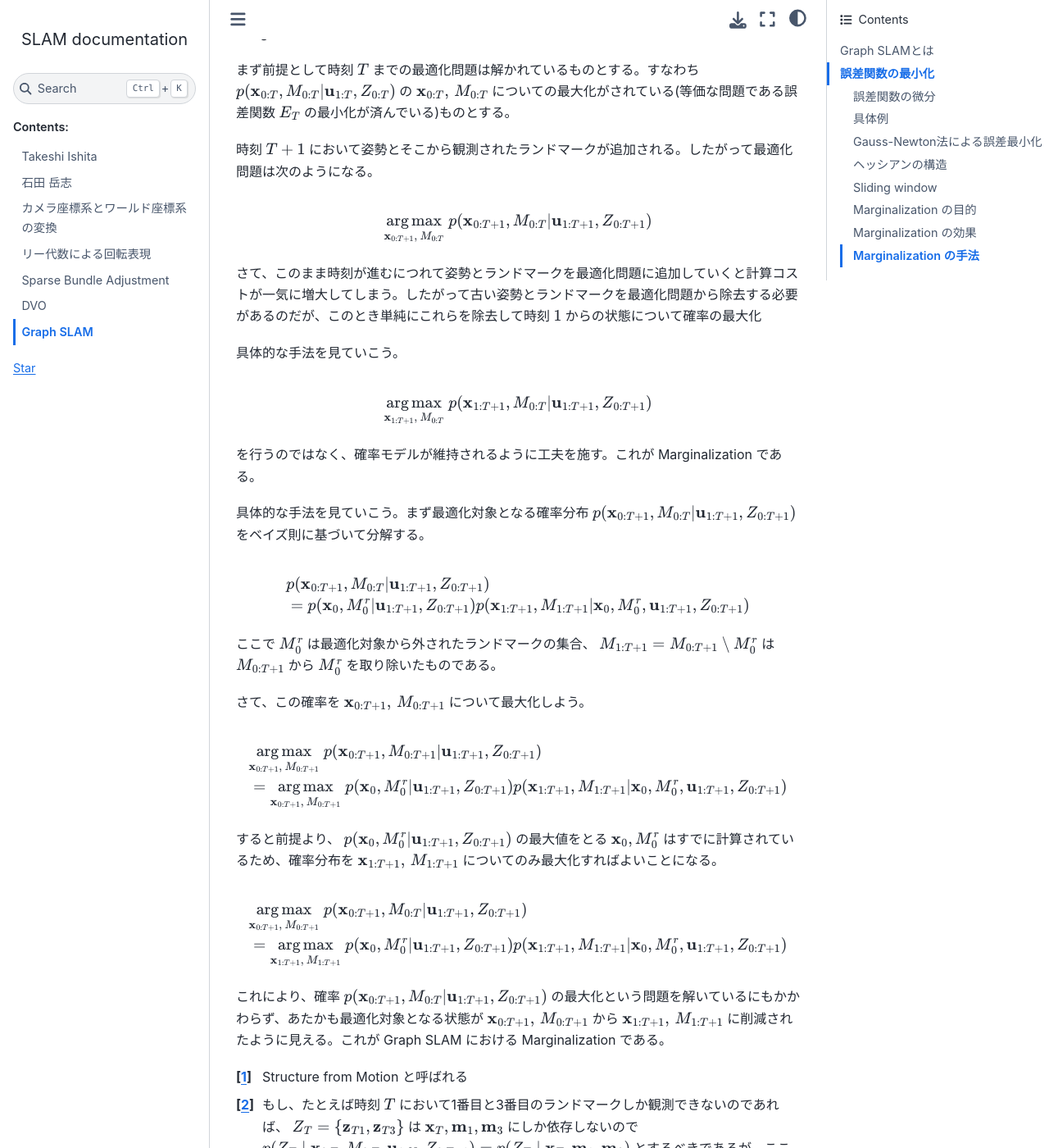
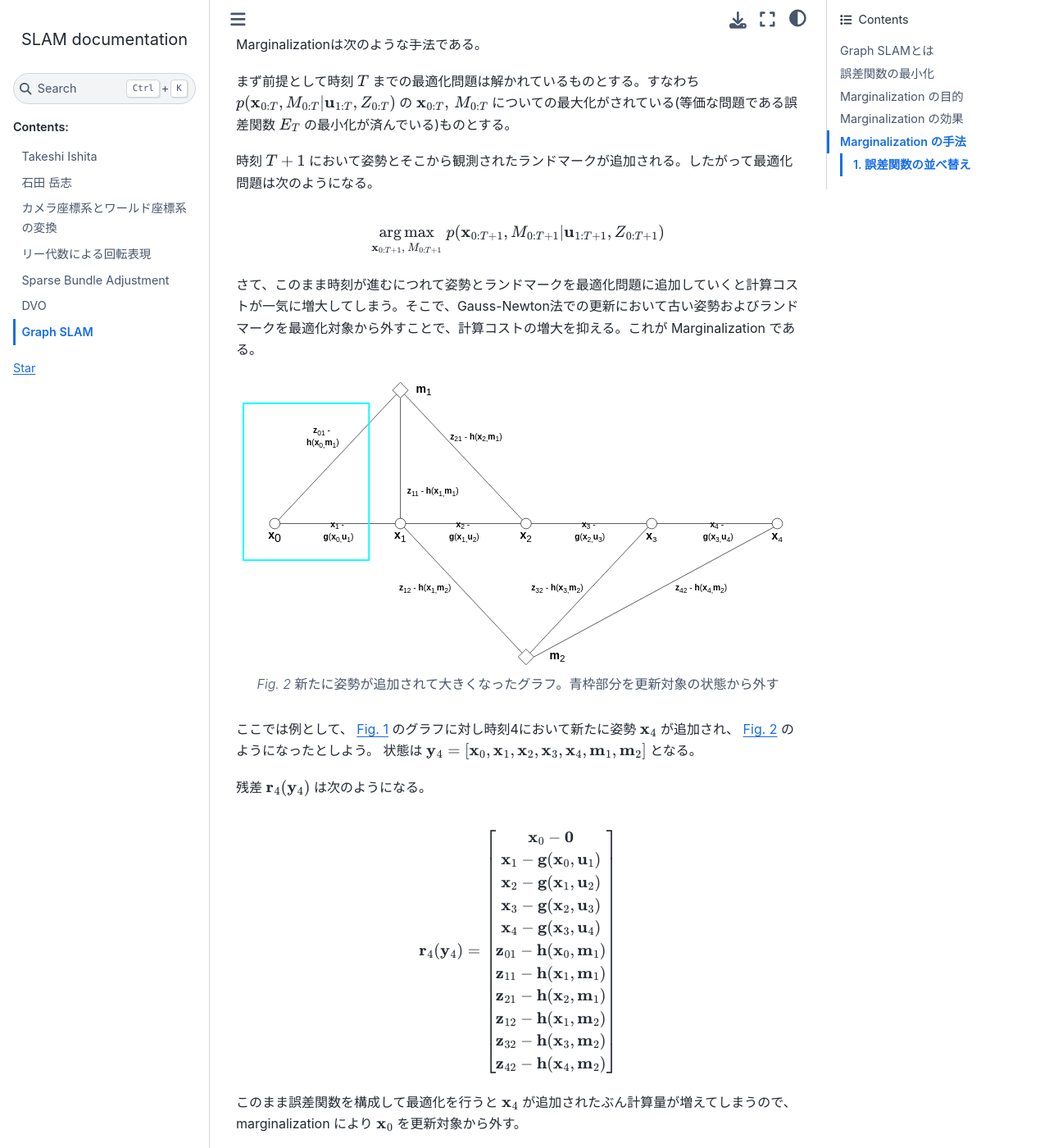
Before and after one commit to IshitaTakeshi/ishitatakeshi.github.io, a Sphinx documentation site: the page built from source/graph-slam.rst, in a window 1280 px wide and 1400 px high, scrolled down 13594 px. Shown: the whole window at 82% size. Built offline with Sphinx 7.4.7 and the Sphinx Book theme 1.1.4, drawn with Linux system fonts in a browser that asks for light colours; some of the changed text lies outside the part shown.

Commit message:
Correct introduction to marginalization

```diff
--- a/source/graph-slam.rst
+++ b/source/graph-slam.rst
@@ -49,7 +49,7 @@ Graph SLAMによる姿勢推定および地図作成
 ~~~~~~~~~~~~~~~~~~~~
 
 | 確率モデルで表現してみよう。
-| 初期時刻 :math:`0` から時刻 :math:`T` までの姿勢を :math:`\mathbf{x}_{0:T} = \{\mathbf{x}_{1},...,\mathbf{x}_{T}\}` 、 :math:`\mathbf{x}_{0:T}` から観測されたランドマークの集合を :math:`M_{0:T}` とする。
+| 初期時刻 :math:`0` から時刻 :math:`T` までの姿勢を :math:`\mathbf{x}_{0:T} = \{\mathbf{x}_{1},...,\mathbf{x}_{T}\}` 、 :math:`\mathbf{x}_{0:T}` から観測されたランドマークの集合を :math:`M_{0:T} = \{\mathbf{m}_{j}\}` とする。
 | また、この間に得られたIMU観測値の集合を :math:`\mathbf{u}_{1:T} = \{\mathbf{u}_{1},...,\mathbf{u}_{T}\}` 、ランドマーク観測値の集合を :math:`Z_{0:T} = \{\mathbf{z}_{ij} \;|\; (i, j) \in S_{0:T}\}` とする。ここで :math:`S_{0:T}` は時刻 :math:`0` から時刻 :math:`T` までの観測可能な姿勢とランドマークの組み合わせを表している。
 | 我々の目的は、次の分布を明らかにすることである。
 
@@ -319,8 +319,8 @@ Graph SLAMによる姿勢推定および地図作成
 
 次の例を用いてJacobianの形をより具体的に見てみよう。
 
-| 姿勢を :math:`\mathbf{x}_{0:4} = \{\mathbf{x}_{0},\mathbf{x}_{1},\mathbf{x}_{2},\mathbf{x}_{3}\}` 、 ランドマークを :math:`\mathbf{m}_{1:2} = \{\mathbf{m}_{1},\mathbf{m}_{2}\}` とする。
-| また、姿勢 :math:`\{\mathbf{x}_{0},\mathbf{x}_{1},\mathbf{x}_{2}\}` からランドマーク :math:`\mathbf{m}_{0}` を、姿勢 :math:`\{\mathbf{x}_{1},\mathbf{x}_{3}\}` からランドマーク :math:`\mathbf{m}_{1}` を観測できるものとする。
+| 姿勢を :math:`\mathbf{x}_{0:3} = \{\mathbf{x}_{0},\mathbf{x}_{1},\mathbf{x}_{2},\mathbf{x}_{3}\}` 、 ランドマークを :math:`\mathbf{m}_{1:2} = \{\mathbf{m}_{1},\mathbf{m}_{2}\}` とする。
+| また、姿勢 :math:`\mathbf{x}_{0},\mathbf{x}_{1},\mathbf{x}_{2}` からランドマーク :math:`\mathbf{m}_{0}` を、姿勢 :math:`\mathbf{x}_{1},\mathbf{x}_{3}` からランドマーク :math:`\mathbf{m}_{1}` を観測できるものとする。
 
 姿勢とランドマークの関係を図で表すとこのようになる。
 
@@ -333,16 +333,16 @@ Graph SLAMによる姿勢推定および地図作成
 
 |
 
-IMU観測値 :math:`\mathbf{u}_{1:4}` およびランドマークの観測値 :math:`Z_{1:4}` はそれぞれ次のようになる。
+IMU観測値 :math:`\mathbf{u}_{1:3}` およびランドマークの観測値 :math:`Z_{1:3}` はそれぞれ次のようになる。
 
 .. math::
-    \mathbf{u}_{1:4} &= \{\mathbf{u}_{1},\mathbf{u}_{2},\mathbf{u}_{3}\}  \\
-    Z_{1:4} &= \{\mathbf{z}_{11},\mathbf{z}_{21},\mathbf{z}_{22},\mathbf{z}_{32},\mathbf{z}_{42}\}
+    \mathbf{u}_{1:3} &= \{\mathbf{u}_{1},\mathbf{u}_{2},\mathbf{u}_{3}\}  \\
+    Z_{1:3} &= \{\mathbf{z}_{11},\mathbf{z}_{21},\mathbf{z}_{22},\mathbf{z}_{32},\mathbf{z}_{42}\}
 
 これらをもとに誤差関数を構成しよう。
 
 .. math::
-   \mathbf{r}_{4}(\mathbf{y}_{4}) =
+   \mathbf{r}_{3}(\mathbf{y}_{3}) =
    \begin{bmatrix}
         \mathbf{x}_{0} - \mathbf{0} \\
         \mathbf{x}_{1} - \mathbf{g}(\mathbf{x}_{0}, \mathbf{u}_{1}) \\
@@ -356,14 +356,14 @@ IMU観測値 :math:`\mathbf{u}_{1:4}` およびランドマークの観測値 :m
     \end{bmatrix} \\
 
 .. math::
-   E_{4}(\mathbf{x}_{0:3}, \mathbf{m}_{1:2} \;|\; \mathbf{u}_{1:4}, Z_{1:4})
-   = \mathbf{r}_{4}(\mathbf{x}_{0:3}, \mathbf{m}_{1:2})^{\top} \Sigma_{4}^{-1} \mathbf{r}_{4}(\mathbf{x}_{0:3}, \mathbf{m}_{1:2})
+   E_{3}(\mathbf{x}_{0:3}, \mathbf{m}_{1:2} \;|\; \mathbf{u}_{1:3}, Z_{1:3})
+   = \mathbf{r}_{3}(\mathbf{x}_{0:3}, \mathbf{m}_{1:2})^{\top} \Sigma_{3}^{-1} \mathbf{r}_{3}(\mathbf{x}_{0:3}, \mathbf{m}_{1:2})
 
 
-状態を :math:`\mathbf{y}_{4} = \left[\mathbf{x}_{0},\mathbf{x}_{1},\mathbf{x}_{2},\mathbf{x}_{3},\mathbf{m}_{1},\mathbf{m}_{2}\right]` とすると誤差関数の微分は次のようになる。
+状態を :math:`\mathbf{y}_{3} = \left[\mathbf{x}_{0},\mathbf{x}_{1},\mathbf{x}_{2},\mathbf{x}_{3},\mathbf{m}_{1},\mathbf{m}_{2}\right]` とすると誤差関数の微分は次のようになる。
 
 .. math::
-   J_{4} = \frac{\partial \mathbf{r}_{4}}{\partial \mathbf{y}_{4}} =
+   J_{3} = \frac{\partial \mathbf{r}_{3}}{\partial \mathbf{y}_{3}} =
    \begin{bmatrix}
       I         &             &             &             &             &             \\
      -G_{0}     & I           &             &             &             &             \\
@@ -499,7 +499,7 @@ SLAMのヘッシアンは要素の有無がグラフの隣接関係に対応す
    \end{bmatrix}
 
 .. math::
-   &J_{4}^{\top} \Sigma_{4}^{-1} J_{4} \\
+   &J_{3}^{\top} \Sigma_{3}^{-1} J_{3} \\
    &=
    \begin{bmatrix}
    D_{0}                                    & -G_{0}^{\top}Q_{1}^{-1}                  &                                          &                                          & {H^{x}_{01}}^{\top}R_{01}^{-1}H^{m}_{01} &                                          \\
@@ -518,7 +518,7 @@ SLAMのヘッシアンは要素の有無がグラフの隣接関係に対応す
    &D_{4} = {H^{m}_{01}}^{\top}R_{01}^{-1}H^{m}_{01} + {H^{m}_{11}}^{\top}R_{11}^{-1}H^{m}_{11} + {H^{m}_{21}}^{\top}R_{21}^{-1}H^{m}_{21} \\
    &D_{5} = {H^{m}_{12}}^{\top}R_{12}^{-1}H^{m}_{12} + {H^{m}_{32}}^{\top}R_{32}^{-1}H^{m}_{32} \\
 
-ヘッシアンの各行および各列には状態が対応する。たとえばヘッシアンの5行目のブロックは状態ベクトル :math:`\mathbf{y}_{4} = \left[\mathbf{x}_{0},\mathbf{x}_{1},\mathbf{x}_{2},\mathbf{x}_{3},\mathbf{m}_{1},\mathbf{m}_{2}\right]` の5つめの要素 :math:`\mathbf{m}_{1}` に対応する。ヘッシアンの2行目のブロックは状態ベクトルの2番目の要素 :math:`\mathbf{x}_{1}` に対応する。すると、 :numref:`examplegraph` のうち、接続していないノードに対応するヘッシアンの要素はゼロであり、接続しているノードに対応するヘッシアンの要素は非ゼロになっていることがおわかりいただけるだろうか。たとえば、状態ベクトルの2番目の要素である :math:`\mathbf{x}_{1}` からは状態ベクトルの5番目の要素である :math:`\mathbf{m}_{1}` が観測できるため、ヘッシアンの2行5列ブロックの要素および5行2列ブロックの要素は非ゼロである。状態ベクトルの3番目の要素である :math:`\mathbf{x}_{2}` からは状態ベクトルの6番目の要素である :math:`\mathbf{m}_{2}` が観測できないため、ヘッシアンの3行6列ブロックの要素および6行3列ブロックの要素はゼロである。すなわち、ヘッシアンの構造は :numref:`examplegraph` のグラフの隣接行列に対応している。
+ヘッシアンの各行および各列には状態が対応する。たとえばヘッシアンの5行目のブロックは状態ベクトル :math:`\mathbf{y}_{3} = \left[\mathbf{x}_{0},\mathbf{x}_{1},\mathbf{x}_{2},\mathbf{x}_{3},\mathbf{m}_{1},\mathbf{m}_{2}\right]` の5つめの要素 :math:`\mathbf{m}_{1}` に対応する。ヘッシアンの2行目のブロックは状態ベクトルの2番目の要素 :math:`\mathbf{x}_{1}` に対応する。すると、 :numref:`examplegraph` のうち、接続していないノードに対応するヘッシアンの要素はゼロであり、接続しているノードに対応するヘッシアンの要素は非ゼロになっていることがおわかりいただけるだろうか。たとえば、状態ベクトルの2番目の要素である :math:`\mathbf{x}_{1}` からは状態ベクトルの5番目の要素である :math:`\mathbf{m}_{1}` が観測できるため、ヘッシアンの2行5列ブロックの要素および5行2列ブロックの要素は非ゼロである。状態ベクトルの3番目の要素である :math:`\mathbf{x}_{2}` からは状態ベクトルの6番目の要素である :math:`\mathbf{m}_{2}` が観測できないため、ヘッシアンの3行6列ブロックの要素および6行3列ブロックの要素はゼロである。すなわち、ヘッシアンの構造は :numref:`examplegraph` のグラフの隣接行列に対応している。
 
 Sliding window
 ~~~~~~~~~~~~~~
@@ -528,16 +528,16 @@ Sliding window
 ここではノードの追加と、推定結果全体の整合性を保ったままノードを除去する方法 "Marginalization" を解説する。
 
 Marginalization の目的
-~~~~~~~~~~~~~~~~~~~~~~
+----------------------
 
-さて、時刻 :math:`T` で姿勢およびランドマークの推定が終了したとしよう。次の時刻 :math:`T+1` では、姿勢 :math:`\mathbf{x}_{T+1}` および新たに観測されたランドマーク :math:`M_{T+1} = \{m_{j} | (T+1, j)\in S_{T+1}\}` を誤差関数に追加し、それを最適化することで最適な姿勢 :math:`\mathbf{x}_{0},...,\mathbf{x}_{T+1}` を求めることができる。
-しかしこれには問題がある。時刻 :math:`T+1,T+2,\;`T+3,\;...` と姿勢やランドマークを追加していけば、計算量が増大してしまい、高速に姿勢およびランドマーク座標の推定を行うことができなくなってしまう。SLAMは一般的に低消費電力のデバイスで高速に動作することが求められるため、計算量の増加は致命的である。
+さて、時刻 :math:`T` で姿勢およびランドマークの推定が終了したとしよう。次の時刻 :math:`T+1` では、姿勢 :math:`\mathbf{x}_{T+1}` および新たに観測されたランドマーク :math:`M_{T+1} = \{\mathbf{m}_{j} | (T+1, j)\in S_{T+1}\}` を誤差関数に追加し、それを最適化することで最適な姿勢 :math:`\mathbf{x}_{0},...,\mathbf{x}_{T+1}` を求めることができる。
+しかしこれには問題がある。時刻 :math:`T+1,T+2,\;`T+3,\;...` と姿勢やランドマークを追加していけば、計算量が増大してしまい、高速に姿勢およびランドマーク座標を推定することができなくなってしまう。SLAMは一般的に低消費電力のデバイスで高速に動作することが求められるため、計算量の増加は致命的である。
 計算量の増大を抑えるため、1時刻ぶんの姿勢およびランドマークを新規に追加するごとに、1時刻ぶんの古い姿勢と不必要なランドマークを削除する必要がある。このように、1時刻ごとに姿勢やランドマークの追加および削除を行う手法を Sliding Window と呼ぶ。
 
-このあと詳しく解説するが、グラフからノード(姿勢やランドマーク)を単純に削除して残ったグラフのみを最適化すると、時刻 :math:`0` から最新の時刻までの整合性が取れなくなってしまう。時刻 :math:`0` から最新の時刻までの全体の整合性を保ったまま Window 内にあるノードを最適する手法を Marginalization と呼ぶ。
+このあと詳しく解説するが、グラフからノード(姿勢やランドマーク)を単純に削除して残ったグラフのみを最適化すると、時刻 :math:`0` から最新の時刻までの最適化を行うという問題の形式が破綻してしまう。時刻 :math:`0` から最新の時刻までの状態を最適化するという問題の形式を保ったまま Window 内にあるノードを最適する手法を Marginalization と呼ぶ。
 
 Marginalization の効果
-~~~~~~~~~~~~~~~~~~~~~~
+----------------------
 
 この問題を解消するために行うのが Marginalization というテクニックである。Marginalization は、古くなった姿勢やランドマークを最適化問題から除去するテクニックであり、次の効果がある。
 
@@ -545,7 +545,7 @@ Marginalization の効果
 2. 古くなったノードを除去しつつも、時刻 `0` から最新時刻までの全体の姿勢およびランドマークの最適化を行うという問題の整合性を保ち続けることができる
 
 Marginalization の手法
-~~~~~~~~~~~~~~~~~~~~~~
+----------------------
 
 Marginalizationは次のような手法である。
 
@@ -557,44 +557,50 @@ Marginalizationは次のような手法である。
    TODO ランドマーク数が増えているためNではない
 
 .. math::
-    \underset{\mathbf{x}_{0:T+1},\,M_{0:T}}{\arg \max} \; p(\mathbf{x}_{0:T+1}, M_{0:T} | \mathbf{u}_{1:T+1}, Z_{0:T+1})
+    \underset{\mathbf{x}_{0:T+1},\,M_{0:T+1}}{\arg \max} \; p(\mathbf{x}_{0:T+1}, M_{0:T+1} | \mathbf{u}_{1:T+1}, Z_{0:T+1})
 
 
-さて、このまま時刻が進むにつれて姿勢とランドマークを最適化問題に追加していくと計算コストが一気に増大してしまう。したがって古い姿勢とランドマークを最適化問題から除去する必要があるのだが、このとき単純にこれらを除去して時刻 :math:`1` からの状態について確率の最大化
+さて、このまま時刻が進むにつれて姿勢とランドマークを最適化問題に追加していくと計算コストが一気に増大してしまう。そこで、Gauss-Newton法での更新において古い姿勢およびランドマークを最適化対象から外すことで、計算コストの増大を抑える。これが Marginalization である。
 
-具体的な手法を見ていこう。
+.. _extended-example-graph:
+
+.. figure:: images/marginalization.svg
+  :align: center
+
+  新たに姿勢が追加されて大きくなったグラフ。青枠部分を更新対象の状態から外す
+
+ここでは例として、 :numref:`examplegraph` のグラフに対し時刻4において新たに姿勢 :math:`\mathbf{x}_{4}` が追加され、 :numref:`extended-example-graph` のようになったとしよう。
+状態は :math:`\mathbf{y}_{4} = \left[\mathbf{x}_{0},\mathbf{x}_{1},\mathbf{x}_{2},\mathbf{x}_{3},\mathbf{x}_{4},\mathbf{m}_{1},\mathbf{m}_{2}\right]` となる。
+
+残差 :math:`\mathbf{r}_{4}(\mathbf{y}_{4})` は次のようになる。
 
 .. math::
-   \underset{\mathbf{x}_{1:T+1},\,M_{0:T}}{\arg \max} \; p(\mathbf{x}_{1:T+1}, M_{0:T} | \mathbf{u}_{1:T+1}, Z_{0:T+1})
+   \mathbf{r}_{4}(\mathbf{y}_{4}) =
+   \begin{bmatrix}
+        \mathbf{x}_{0} - \mathbf{0} \\
+        \mathbf{x}_{1} - \mathbf{g}(\mathbf{x}_{0}, \mathbf{u}_{1}) \\
+        \mathbf{x}_{2} - \mathbf{g}(\mathbf{x}_{1}, \mathbf{u}_{2}) \\
+        \mathbf{x}_{3} - \mathbf{g}(\mathbf{x}_{2}, \mathbf{u}_{3}) \\
+        \mathbf{x}_{4} - \mathbf{g}(\mathbf{x}_{3}, \mathbf{u}_{4}) \\
+        \mathbf{z}_{01} - \mathbf{h}(\mathbf{x}_{0}, \mathbf{m}_{1}) \\
+        \mathbf{z}_{11} - \mathbf{h}(\mathbf{x}_{1}, \mathbf{m}_{1}) \\
+        \mathbf{z}_{21} - \mathbf{h}(\mathbf{x}_{2}, \mathbf{m}_{1}) \\
+        \mathbf{z}_{12} - \mathbf{h}(\mathbf{x}_{1}, \mathbf{m}_{2}) \\
+        \mathbf{z}_{32} - \mathbf{h}(\mathbf{x}_{3}, \mathbf{m}_{2}) \\
+        \mathbf{z}_{42} - \mathbf{h}(\mathbf{x}_{4}, \mathbf{m}_{2}) \\
+    \end{bmatrix} \\
 
-を行うのではなく、確率モデルが維持されるように工夫を施す。これが Marginalization である。
+このまま誤差関数を構成して最適化を行うと :math:`\mathbf{x}_{4}` が追加されたぶん計算量が増えてしまうので、marginalization により :math:`\mathbf{x}_{0}` を更新対象から外す。
 
-具体的な手法を見ていこう。まず最適化対象となる確率分布 :math:`p(\mathbf{x}_{0:T+1}, M_{0:T} | \mathbf{u}_{1:T+1}, Z_{0:T+1})` をベイズ則に基づいて分解する。
+1. 誤差関数の並べ替え
+~~~~~~~~~~~~~~~~~~~~~
+
+Marginalization を行う際は、更新対象として維持するノードに関連する項と、更新対象から外すノードに関連する項をそれぞれまとめる必要がある。今回は :math:`\mathbf{x}_{0}` を更新対象から外すため、残差から  :math:`\mathbf{x}_{0}` に関連する項を抽出する。
 
 .. math::
-    &p(\mathbf{x}_{0:T+1}, M_{0:T} | \mathbf{u}_{1:T+1}, Z_{0:T+1}) \\
-    &= p(\mathbf{x}_{0}, M^{r}_{0} | \mathbf{u}_{1:T+1}, Z_{0:T+1}) p(\mathbf{x}_{1:T+1}, M_{1:T+1} | \mathbf{x}_{0}, M^{r}_{0}, \mathbf{u}_{1:T+1}, Z_{0:T+1})
+    \begin{bmatrix}
 
-ここで :math:`M^{r}_{0}` は最適化対象から外されたランドマークの集合、 :math:`M_{1:T+1} = M_{0:T+1} \setminus M^{r}_{0}` は :math:`M_{0:T+1}` から :math:`M^{r}_{0}` を取り除いたものである。
-
-さて、この確率を :math:`\mathbf{x}_{0:T+1},\,M_{0:T+1}` について最大化しよう。
-
-.. math::
-    &\underset{\mathbf{x}_{0:T+1},\,M_{0:T+1}}{\arg \max} \; p(\mathbf{x}_{0:T+1}, M_{0:T+1} | \mathbf{u}_{1:T+1}, Z_{0:T+1}) \\
-    &=
-    \underset{\mathbf{x}_{0:T+1},\,M_{0:T+1}}{\arg \max} \;
-    p(\mathbf{x}_{0}, M^{r}_{0} | \mathbf{u}_{1:T+1}, Z_{0:T+1}) p(\mathbf{x}_{1:T+1}, M_{1:T+1} | \mathbf{x}_{0}, M^{r}_{0}, \mathbf{u}_{1:T+1}, Z_{0:T+1}) \\
-
-すると前提より、 :math:`p(\mathbf{x}_{0}, M^{r}_{0} | \mathbf{u}_{1:T+1}, Z_{0:T+1})` の最大値をとる :math:`\mathbf{x}_{0}, M^{r}_{0}` はすでに計算されているため、確率分布を :math:`\mathbf{x}_{1:T+1},\,M_{1:T+1}` についてのみ最大化すればよいことになる。
-
-.. math::
-    &\underset{\mathbf{x}_{0:T+1},\,M_{0:T+1}}{\arg \max} \; p(\mathbf{x}_{0:T+1}, M_{0:T} | \mathbf{u}_{1:T+1}, Z_{0:T+1}) \\
-    &=
-    \underset{\mathbf{x}_{1:T+1},\,M_{1:T+1}}{\arg \max} \;
-    p(\mathbf{x}_{0}, M^{r}_{0} | \mathbf{u}_{1:T+1}, Z_{0:T+1}) p(\mathbf{x}_{1:T+1}, M_{1:T+1} | \mathbf{x}_{0}, M^{r}_{0}, \mathbf{u}_{1:T+1}, Z_{0:T+1}) \\
-
-これにより、確率 :math:`p(\mathbf{x}_{0:T+1}, M_{0:T} | \mathbf{u}_{1:T+1}, Z_{0:T+1})` の最大化という問題を解いているにもかかわらず、あたかも最適化対象となる状態が :math:`\mathbf{x}_{0:T+1},\,M_{0:T+1}` から :math:`\mathbf{x}_{1:T+1},\,M_{1:T+1}` に削減されたように見える。これが Graph SLAM における Marginalization である。
-
+    \end{bmatrix}
 
 .. [#sfm] Structure from Motion と呼ばれる
 .. [#simplify_z_distribution] もし、たとえば時刻 :math:`T` において1番目と3番目のランドマークしか観測できないのであれば、 :math:`Z_{T} = \{\mathbf{z}_{T1},\mathbf{z}_{T3}\}` は :math:`\mathbf{x}_{T},\mathbf{m}_{1},\mathbf{m}_{3}` にしか依存しないので :math:`p(Z_{T}\;|\;\mathbf{x}_{0:T},M_{0:T},\mathbf{u}_{1:N},Z_{0:T-1}) = p(Z_{T}\;|\;\mathbf{x}_{T},\mathbf{m}_{1},\mathbf{m}_{3})` とするべきであるが、ここでは表記の都合上すべてのランドマークを対象として :math:`M_{0:T}` としている。
```
Also changed, not shown: source/images/example-slam-graph.svg, source/images/marginalization.svg (added).
